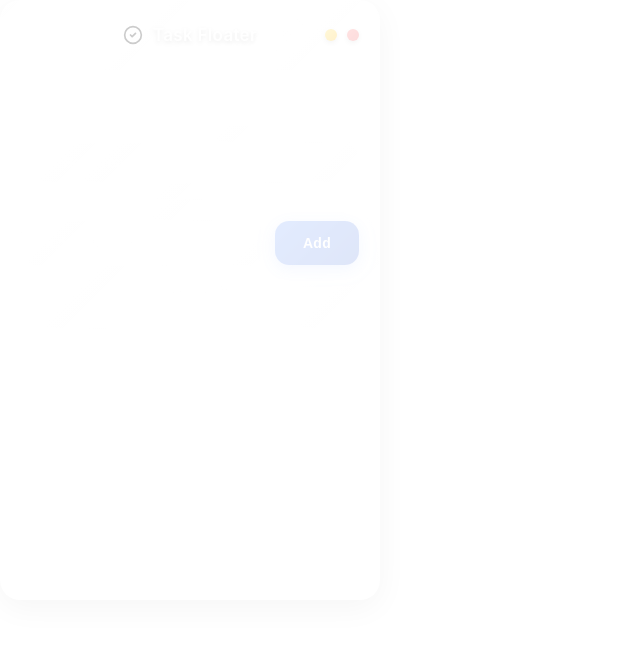
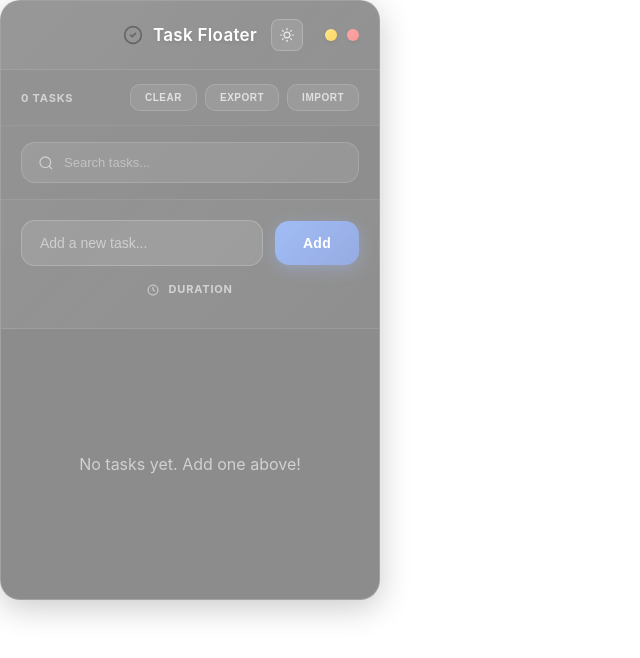
Before and after one commit to cyrus-reap/task-floater, a website with bundled scripts: page src/index.html in a window 1280 px wide. Shown: the whole page, without its empty margins (0-640 px from the left). Built offline with nearby package versions, Linux system fonts and the light colour scheme.

Commit message:
design: improve window transparency for better visibility
- Increase idle opacity from 0.2 to 0.6 (60% visible)
- Change background from transparent white to dark semi-opaque
- Base: rgba(30, 30, 30, 0.85) for better readability
- Hover: rgba(35, 35, 35, 0.95) for near-full opacity
- Stronger borders and shadows for better definition
- Increased blur for smoother glass effect

Result: Content is now easily readable while maintaining glassmorphism

```diff
--- a/src/index.html
+++ b/src/index.html
@@ -45,17 +45,17 @@
       .container {
         width: 380px;
         height: 600px;
-        background: rgba(255, 255, 255, 0.04);
-        backdrop-filter: blur(50px) saturate(200%);
-        -webkit-backdrop-filter: blur(50px) saturate(200%);
+        background: rgba(30, 30, 30, 0.85);
+        backdrop-filter: blur(60px) saturate(200%);
+        -webkit-backdrop-filter: blur(60px) saturate(200%);
         border-radius: 20px;
-        border: 1px solid rgba(255, 255, 255, 0.1);
-        box-shadow: 0 8px 32px 0 rgba(0, 0, 0, 0.2);
+        border: 1px solid rgba(255, 255, 255, 0.18);
+        box-shadow: 0 8px 32px 0 rgba(0, 0, 0, 0.35);
         display: flex;
         flex-direction: column;
         overflow: hidden;
         animation: fadeIn 0.4s ease-out;
-        opacity: 0.2;
+        opacity: 0.6;
         transition:
           opacity 0.4s cubic-bezier(0.4, 0, 0.2, 1),
           background 0.4s cubic-bezier(0.4, 0, 0.2, 1),
@@ -67,11 +67,11 @@
       .container:hover,
       .container:focus-within {
         opacity: 1;
-        background: rgba(255, 255, 255, 0.15);
-        border-color: rgba(255, 255, 255, 0.3);
-        backdrop-filter: blur(60px) saturate(220%);
-        -webkit-backdrop-filter: blur(60px) saturate(220%);
-        box-shadow: 0 12px 48px 0 rgba(0, 0, 0, 0.4);
+        background: rgba(35, 35, 35, 0.95);
+        border-color: rgba(255, 255, 255, 0.25);
+        backdrop-filter: blur(70px) saturate(220%);
+        -webkit-backdrop-filter: blur(70px) saturate(220%);
+        box-shadow: 0 12px 48px 0 rgba(0, 0, 0, 0.5);
       }
 
       .header {
```
